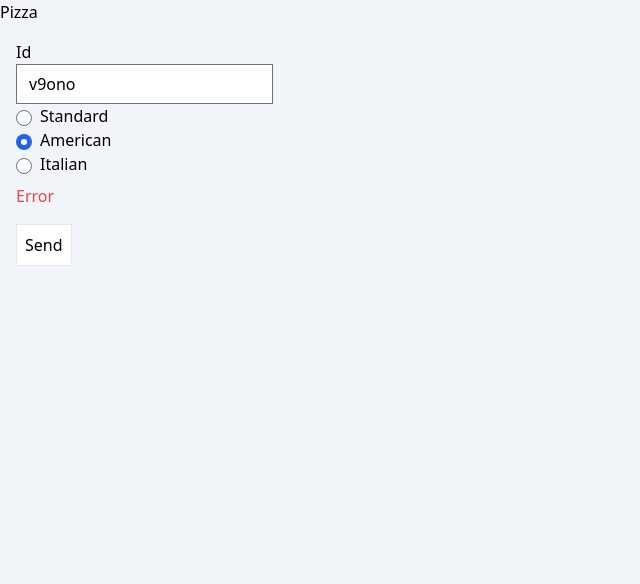
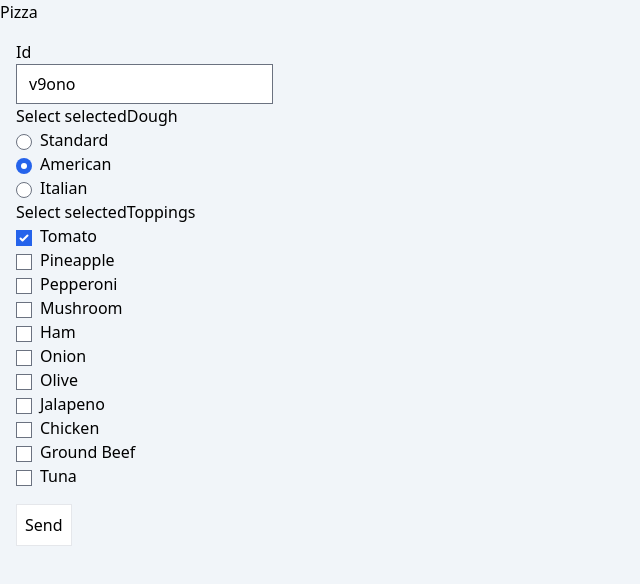
Before and after one commit to maurer2/run-types-run, a Next.js app: page /pizza in a window 1280 px wide. Shown: the top 584 px of the page, without its empty margins (0-640 px from the left). Built offline with nearby package versions, Linux system fonts and the light colour scheme.

Commit message:
Improved radiobuttons and checkboxes

```diff
--- a/pages/pizza/UncontrolledInput/UncontrolledInput.tsx
+++ b/pages/pizza/UncontrolledInput/UncontrolledInput.tsx
@@ -21,7 +21,11 @@ const UncontrolledInput = forwardRef(
           aria-invalid={error ? 'true' : 'false'}
           className="block h-full border"
         />
-        {Boolean(error) && <p className="mt-2 text-red-500">{error?.message ?? 'Generic error'}</p>}
+        {Boolean(error) && (
+          <p className="mt-2 text-red-500">
+            {error?.message?.toString()}
+          </p>
+        )}
       </div>
     );
   },
--- a/pages/pizza/UncontrolledInput/types.ts
+++ b/pages/pizza/UncontrolledInput/types.ts
@@ -2,5 +2,5 @@ import type { FieldError } from 'react-hook-form';
 
 export type UncontrolledInputProps = {
   htmlLabel: string;
-  error: FieldError | undefined;
+  error?: FieldError;
 };
--- a/pages/pizza/UncontrolledRadioCheckbox/UncontrolledRadioCheckbox.tsx
+++ b/pages/pizza/UncontrolledRadioCheckbox/UncontrolledRadioCheckbox.tsx
@@ -1,34 +1,45 @@
-/* eslint-disable arrow-body-style */
 import React from 'react';
 import type { ReactElement } from 'react';
+import { useFormContext } from 'react-hook-form';
 
 import type { UncontrolledRadioCheckboxProps } from './types';
 
 const UncontrolledRadioCheckbox = <T extends Array<string>>({
-  type, name, values, register, ...props
+  type,
+  name,
+  values,
 }: UncontrolledRadioCheckboxProps<T>): ReactElement => {
-  // console.log(register);
+  const {
+    register,
+    getFieldState,
+  } = useFormContext();
+
+  const fieldState = getFieldState(name);
+  console.log(fieldState)
 
   return (
-    <div>
+    <fieldset aria-describedby="foo">
+      <legend>Select {name}</legend>
+      <ul>
         {values.map((value) => (
-        <div key={value}>
+          <li key={value}>
             <input
-            {...props}
               {...register(name)}
               type={type}
               id={value}
               className="w-4 h-4 mr-2"
+              // aria-invalid={error ? 'true' : 'false'}
               value={value}
             />
             <label htmlFor={value}>{value}</label>
-        </div>
+          </li>
         ))}
-      <p className="mt-2 text-red-500">
-        Error
-      </p>
-    </div>
-  )
-}
+      </ul>
+      {Boolean(fieldState.error) && (
+        <p className="mt-2 text-red-500">{fieldState.error?.message?.toString()}</p>
+      )}
+    </fieldset>
+  );
+};
 
 export default UncontrolledRadioCheckbox;
--- a/pages/pizza/UncontrolledRadioCheckbox/types.ts
+++ b/pages/pizza/UncontrolledRadioCheckbox/types.ts
@@ -1,10 +1,5 @@
-import type { FieldError, UseFormRegister } from 'react-hook-form';
-
 export type UncontrolledRadioCheckboxProps<T> = {
   values: T;
   name: string;
   type: 'radio' | 'checkbox';
-  error: FieldError | undefined;
-  // register: UseFormRegister<T>;
-  register: any; // todo
 };
--- a/pages/pizza/index.tsx
+++ b/pages/pizza/index.tsx
@@ -1,7 +1,6 @@
 import React, { useState, useEffect } from 'react';
 import type { NextPage } from 'next';
-import { useForm } from 'react-hook-form';
-import type { FieldError } from 'react-hook-form';
+import { useForm, FormProvider } from 'react-hook-form';
 import { zodResolver } from '@hookform/resolvers/zod';
 import UncontrolledInput from './UncontrolledInput';
 
@@ -16,13 +15,7 @@ const Pizza: NextPage = () => {
   // const [apiData, setApiData] = useState<FormValues | null>(null);
   const [isLoading, setLoading] = useState(false);
 
-  const {
-    register,
-    handleSubmit,
-    formState: { errors },
-    watch,
-    reset,
-  } = useForm<FormValues>({
+  const formMethods = useForm<FormValues>({
     defaultValues: {
       id: '',
       selectedDough: DOUGH[1],
@@ -30,6 +23,13 @@ const Pizza: NextPage = () => {
     },
     resolver: zodResolver(pizzaValidationSchema),
   });
+  const {
+    register,
+    handleSubmit,
+    formState: { errors },
+    watch,
+    reset,
+  } = formMethods;
 
   const onSubmit = (data: FormValues) => console.log(data);
   const watchFields: FormValues = watch();
@@ -64,35 +64,21 @@ const Pizza: NextPage = () => {
       {isLoading && <span>is loading</span>}
 
       {!isLoading && (
+        <FormProvider {...formMethods}>
           <form onSubmit={handleSubmit(onSubmit)} className="m-4">
             <UncontrolledInput htmlLabel="Id" error={errors.id} {...register('id')} />
 
             <UncontrolledRadioCheckbox
               type="radio"
-            error={errors.selectedDough}
               name="selectedDough"
               values={[...DOUGH]}
-            register={register}
             />
 
-          {/* <ul className="grid grid-flow-col auto-cols-min gap-4">
-            {Object.entries(TOPPINGS).map(([toppingKey, toppingValue], index, arr) => (
-              <li key={toppingKey} className="w-40 h-40 border bg-white">
             <UncontrolledRadioCheckbox
-                  htmlLabel={toppingValue}
               type="checkbox"
-                  value={toppingValue}
-                  error={errors.selectedToppings as FieldError | undefined} // todo
-                  {...register('selectedToppings')}
+              name="selectedToppings"
+              values={[...TOPPINGS]}
             />
-                {index === arr.length - 1 && Boolean(errors.selectedToppings) && (
-                  <p className="mt-2 text-red-500">
-                    {errors.selectedToppings?.message ?? 'Generic error'}
-                  </p>
-                )}
-              </li>
-            ))}
-          </ul> */}
 
             {/* <Controller
             control={control}
@@ -106,6 +92,7 @@ const Pizza: NextPage = () => {
               Send
             </button>
           </form>
+        </FormProvider>
       )}
     </article>
   );
```
Lines whose indentation alone changed are shown as unchanged.
